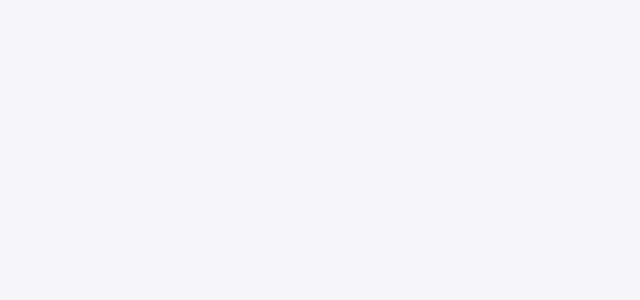
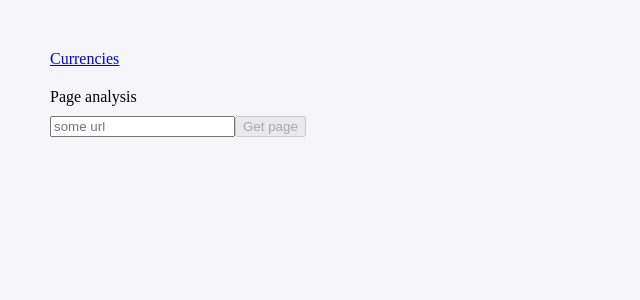
Before and after one commit to DmitryGron/testTask, a React app: page /analysis in a window 1280 px wide. Shown: the top 300 px of the page, without its empty margins (0-640 px from the left). Built offline with nearby package versions, Linux system fonts and the light colour scheme.

Commit message:
start work on analysis page

```diff
--- a/src/components/Root.tsx
+++ b/src/components/Root.tsx
@@ -1,4 +1,4 @@
-import App from '../layout/App/App';
+import App from '../layout/App';
 import React from 'react';
 import { Provider } from 'react-redux';
 import { BrowserRouter } from 'react-router-dom';
--- a/src/layout/App/App.tsx
+++ b/src/layout/App.tsx
@@ -1,13 +1,15 @@
 import React from 'react';
 import { Route, Switch } from 'react-router';
 import { Redirect } from 'react-router-dom';
-import Board from '../../pages/Board';
+import Analysis from '../pages/Analysis';
+import Board from '../pages/Board';
 
 const App: React.FC = () => {
   return (
     <Switch>
       <Route exact path='/' render={() => <Redirect to='/currencies' />} />
       <Route exact path='/currencies' component={Board} />
+      <Route exact path='/analysis' component={Analysis} />
     </Switch>
   );
 };
--- /dev/null
+++ b/src/pages/Analysis.tsx
@@ -0,0 +1,45 @@
+import React, { useState } from 'react';
+import styled from 'styled-components';
+import { useDispatch, useSelector } from 'react-redux';
+import { AppThunkDispatch } from '../types/AppState';
+import { thunkFetchPage } from '../store/analysis/actions';
+import { Link } from 'react-router-dom';
+
+const Analysis: React.FC = () => {
+  const dispatch = useDispatch<AppThunkDispatch>();
+  const [input, setInput] = useState('');
+
+  const handleChange = (e: any) => {
+    const { value } = e.target;
+    setInput(value);
+  };
+  const handleClick = () => {
+    dispatch(thunkFetchPage(input));
+  };
+
+  return (
+    <Container>
+      <LinkContainer>
+        <Link to='/currencies'>Currencies</Link>
+      </LinkContainer>
+      <Subtitle> Page analysis </Subtitle>
+      <input onChange={handleChange} type='input' placeholder='some url' />
+      <button disabled={input.length === 0 ? true : false} onClick={handleClick}>
+        Get page
+      </button>
+    </Container>
+  );
+};
+
+const Container = styled.div`
+  margin: 50px;
+`;
+
+const Subtitle = styled.div`
+  margin-bottom: 10px;
+`;
+
+const LinkContainer = styled.div`
+  margin-bottom: 20px;
+`;
+export default Analysis;
--- a/src/pages/Board.tsx
+++ b/src/pages/Board.tsx
@@ -1,5 +1,6 @@
 import React, { useCallback, useEffect } from 'react';
 import { useDispatch, useSelector } from 'react-redux';
+import { Link } from 'react-router-dom';
 import styled from 'styled-components';
 import If from '../components/If';
 import Table from '../components/TableComponent/Table';
@@ -29,6 +30,11 @@ const Board: React.FC = () => {
 
   return (
     <Container>
+      <LinkContainer>
+        <Link style={{ marginBottom: '20px' }} to='/analysis'>
+          Analysis
+        </Link>
+      </LinkContainer>
       <If condition={data === 'error'}>
         <h3> Something went wrong! Please reload page </h3>
       </If>
@@ -51,4 +57,9 @@ const Container = styled.div`
 const Subtitle = styled.div`
   margin-bottom: 10px;
 `;
+
+const LinkContainer = styled.div`
+  margin-bottom: 20px;
+`;
+
 export default Board;
--- /dev/null
+++ b/src/store/analysis/actions.ts
@@ -0,0 +1,36 @@
+import axios from 'axios';
+import { Dispatch } from 'redux';
+import { ReduxActionType } from '../../types/GlobalTypes';
+
+export enum GetCurrenciesActions {
+  PAGE_FETCH_SUCCESS = 'PAGE_FETCH_SUCCESS',
+  PAGE_FETCH_FAILURE = 'PAGE_FETCH_FAILURE'
+}
+
+export const fetchPageSuccess = (page: any) => ({
+  type: GetCurrenciesActions.PAGE_FETCH_SUCCESS as const,
+  page
+});
+
+export const fetchPageFailure = () => ({
+  type: GetCurrenciesActions.PAGE_FETCH_FAILURE as const
+});
+
+export const thunkFetchPage = (url: string) => async (dispatch: Dispatch) => {
+  try {
+    const response = await axios.get(`https://cors-anywhere.herokuapp.com/${url}`, {
+      headers: { 'Access-Control-Allow-Origin': '*' }
+    });
+    if (response.data) {
+      console.log(response.data);
+      dispatch(fetchPageSuccess(response.data));
+    }
+  } catch (error) {
+    dispatch(fetchPageFailure());
+    throw error;
+  }
+};
+
+export type CurrenciesActionTypes =
+  | ReduxActionType<typeof fetchPageSuccess>
+  | ReduxActionType<typeof fetchPageFailure>;
--- /dev/null
+++ b/src/store/analysis/reducers.ts
@@ -0,0 +1,16 @@
+import { Reducer } from 'redux';
+import { AppState } from '../../types/AppState';
+import { GetCurrenciesActions, CurrenciesActionTypes } from './actions';
+
+export const PageReducer: Reducer<any> = (state = [], action: CurrenciesActionTypes) => {
+  switch (action.type) {
+    case GetCurrenciesActions.PAGE_FETCH_SUCCESS:
+      return action.page;
+    case GetCurrenciesActions.PAGE_FETCH_FAILURE:
+      return 'error';
+    default:
+      return state;
+  }
+};
+
+export const getPage = (state: AppState) => state.page;
--- a/src/store/rootReducer.ts
+++ b/src/store/rootReducer.ts
@@ -1,8 +1,10 @@
 import { combineReducers } from 'redux';
+import { PageReducer } from './analysis/reducers';
 import { CurrenciesReducer } from './currencies/reducers';
 
 export const rootReducer = combineReducers({
-  crypto: CurrenciesReducer
+  crypto: CurrenciesReducer,
+  page: PageReducer
 });
 
 export default rootReducer;
```
